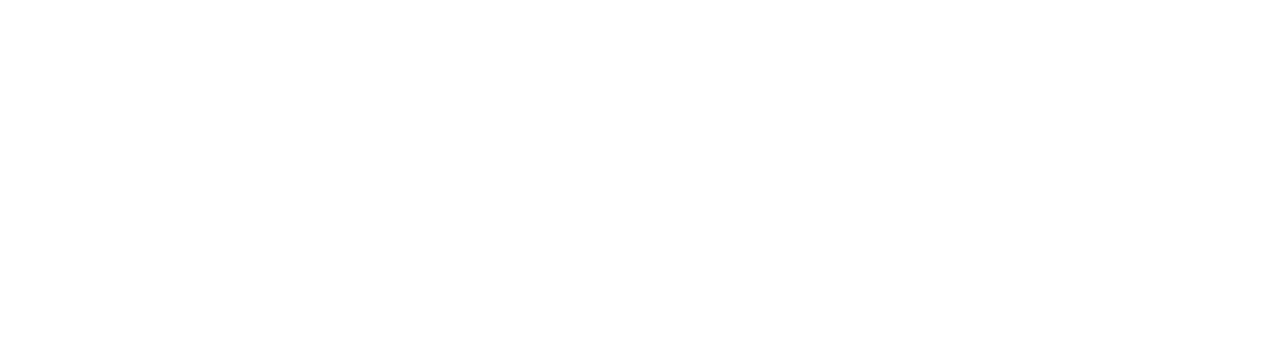
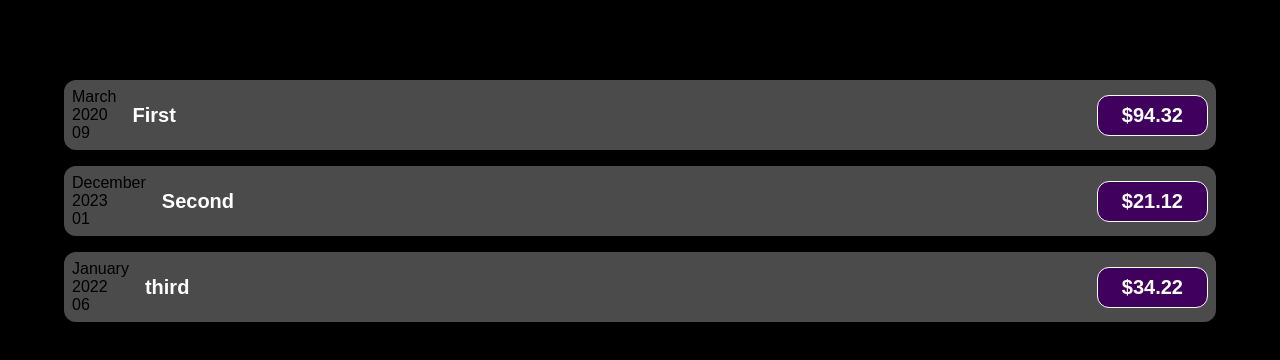
Before and after one commit to wahab315/Expense_List, a React (Create React App) app: page / in a window 1280 px wide. Shown: the top 360 px of the page. Built offline with nearby package versions, Linux system fonts and the light colour scheme.

Commit message:
new code

```diff
--- a/src/App.css
+++ b/src/App.css
@@ -1,38 +1,19 @@
-.App {
-  text-align: center;
+*,
+*::after,
+*::before {
+  margin: 0;
+  padding: 0;
+  box-sizing: inherit;
+  font-family: sans-serif;
 }
 
-.App-logo {
-  height: 40vmin;
-  pointer-events: none;
+.background {
+  background-color: black;
+  height: 100vh;
+  width: 100%;
+  /* margin: 4rem; */
 }
 
-@media (prefers-reduced-motion: no-preference) {
-  .App-logo {
-    animation: App-logo-spin infinite 20s linear;
-  }
+.background-color {
+  padding: 4rem;
 }
-
-.App-header {
-  background-color: #282c34;
-  min-height: 100vh;
-  display: flex;
-  flex-direction: column;
-  align-items: center;
-  justify-content: center;
-  font-size: calc(10px + 2vmin);
-  color: white;
-}
-
-.App-link {
-  color: #61dafb;
-}
-
-@keyframes App-logo-spin {
-  from {
-    transform: rotate(0deg);
-  }
-  to {
-    transform: rotate(360deg);
-  }
-}
--- a/src/App.js
+++ b/src/App.js
@@ -1,13 +1,51 @@
 import "./App.css";
+import { ExpenseItem } from "./components";
 
 function App() {
-  return <>
+  const expenses = [
+    {
+      id: "1",
+      title: "First",
+      amount: 94.32,
+      date: new Date(2020, 2, 9),
+    },
+    {
+      id: "2",
+      title: "Second ",
+      amount: 21.12,
+      date: new Date(2023, 11, 1),
+    },
+    {
+      id: "3",
+      title: "third",
+      amount: 34.22,
+      date: new Date(2021, 12, 6),
+    },
+  ];
 
-
-
-
-
-  </>;
+  return (
+    <>
+      <div className="background">
+        <div className="background-color">
+          <ExpenseItem
+            title={expenses[0].title}
+            amount={expenses[0].amount}
+            date={expenses[0].date}
+          />
+          <ExpenseItem
+            title={expenses[1].title}
+            amount={expenses[1].amount}
+            date={expenses[1].date}
+          />
+          <ExpenseItem
+            title={expenses[2].title}
+            amount={expenses[2].amount}
+            date={expenses[2].date}
+          />
+        </div>
+      </div>
+    </>
+  );
 }
 
 export default App;
--- a/src/components/ExpenseItem/ExpenseItem.css
+++ b/src/components/ExpenseItem/ExpenseItem.css
@@ -0,0 +1,56 @@
+.expense-item {
+  display: flex;
+  justify-content: space-between;
+  align-items: center;
+  box-shadow: 0 2px 8px rgba(0, 0, 0, 0.25);
+  padding: 0.5rem;
+  margin: 1rem 0;
+  border-radius: 12px;
+  background-color: #4b4b4b;
+}
+
+.expense-item__description {
+  display: flex;
+  flex-direction: column;
+  gap: 1rem;
+  align-items: flex-end;
+  flex-flow: column-reverse;
+  justify-content: flex-start;
+  flex: 1;
+}
+
+.expense-item h2 {
+  color: #3a3a3a;
+  font-size: 1rem;
+  flex: 1;
+  margin: 0 1rem;
+  color: white;
+}
+
+.expense-item__price {
+  font-size: 1rem;
+  font-weight: bold;
+  color: white;
+  background-color: #40005d;
+  border: 1px solid white;
+  padding: 0.5rem;
+  border-radius: 12px;
+}
+
+@media (min-width: 580px) {
+  .expense-item__description {
+    flex-direction: row;
+    align-items: center;
+    justify-content: flex-start;
+    flex: 1;
+  }
+
+  .expense-item__description h2 {
+    font-size: 1.25rem;
+  }
+
+  .expense-item__price {
+    font-size: 1.25rem;
+    padding: 0.5rem 1.5rem;
+  }
+}
--- a/src/components/ExpenseItem/ExpenseItem.jsx
+++ b/src/components/ExpenseItem/ExpenseItem.jsx
@@ -0,0 +1,25 @@
+import React from "react";
+import "./ExpenseItem.css";
+
+const ExpenseItem = (props) => {
+  const month = props.date.toLocaleString("en-US", { month: "long" });
+  const day = props.date.toLocaleString("en-US", { day: "2-digit" });
+  const year = props.date.getFullYear();
+  return (
+    <>
+      <div className="expense-item">
+        <div>
+          <div>{month}</div>
+          <div>{year}</div>
+          <div>{day}</div>
+        </div>
+        <div className="expense-item__description">
+          <h2>{props.title}</h2>
+          <div className="expense-item__price">${props.amount}</div>
+        </div>
+      </div>
+    </>
+  );
+};
+
+export default ExpenseItem;
--- /dev/null
+++ b/src/components/index.js
@@ -0,0 +1 @@
+export { default as ExpenseItem } from "./expenseItem/ExpenseItem";
```
